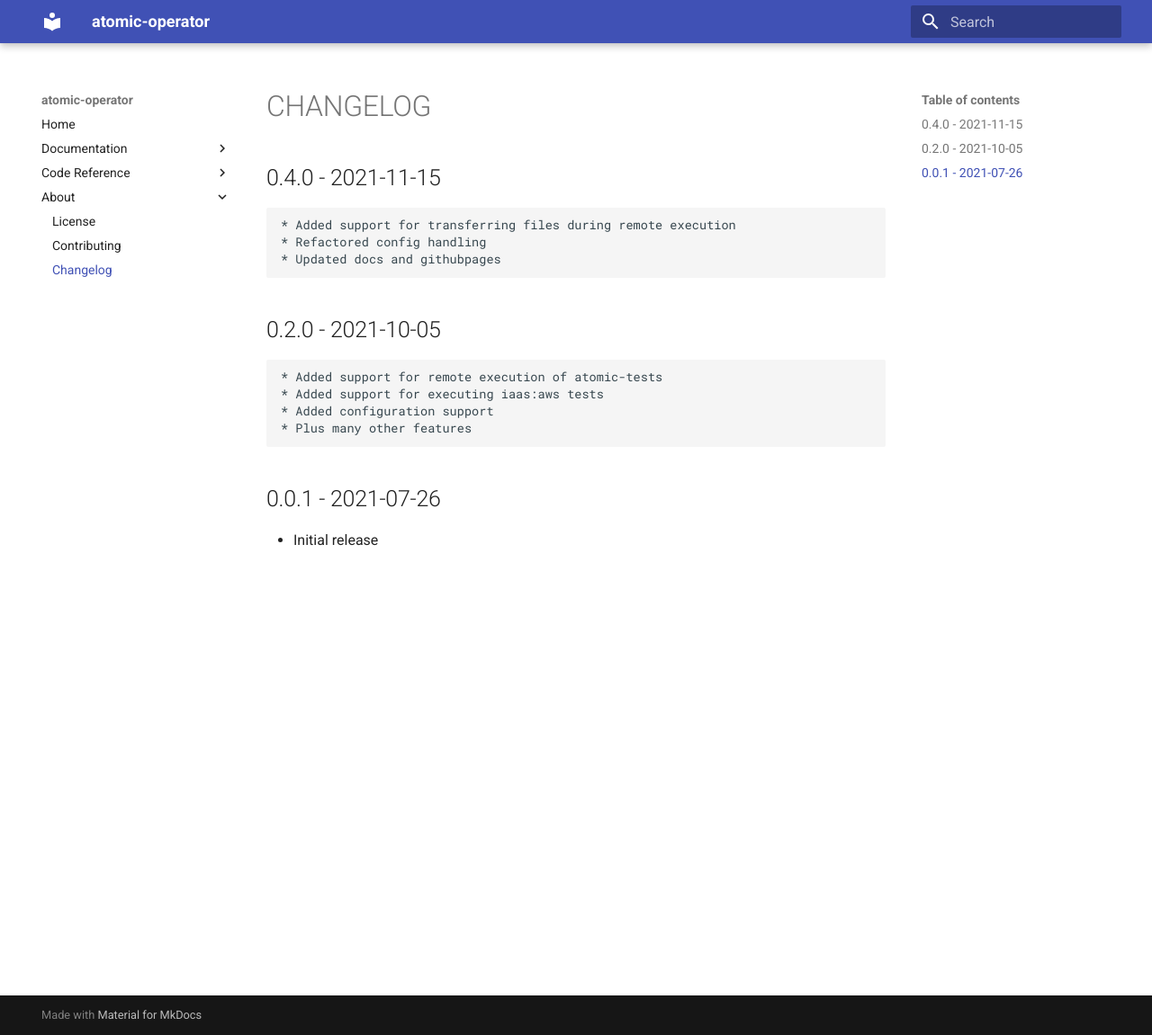
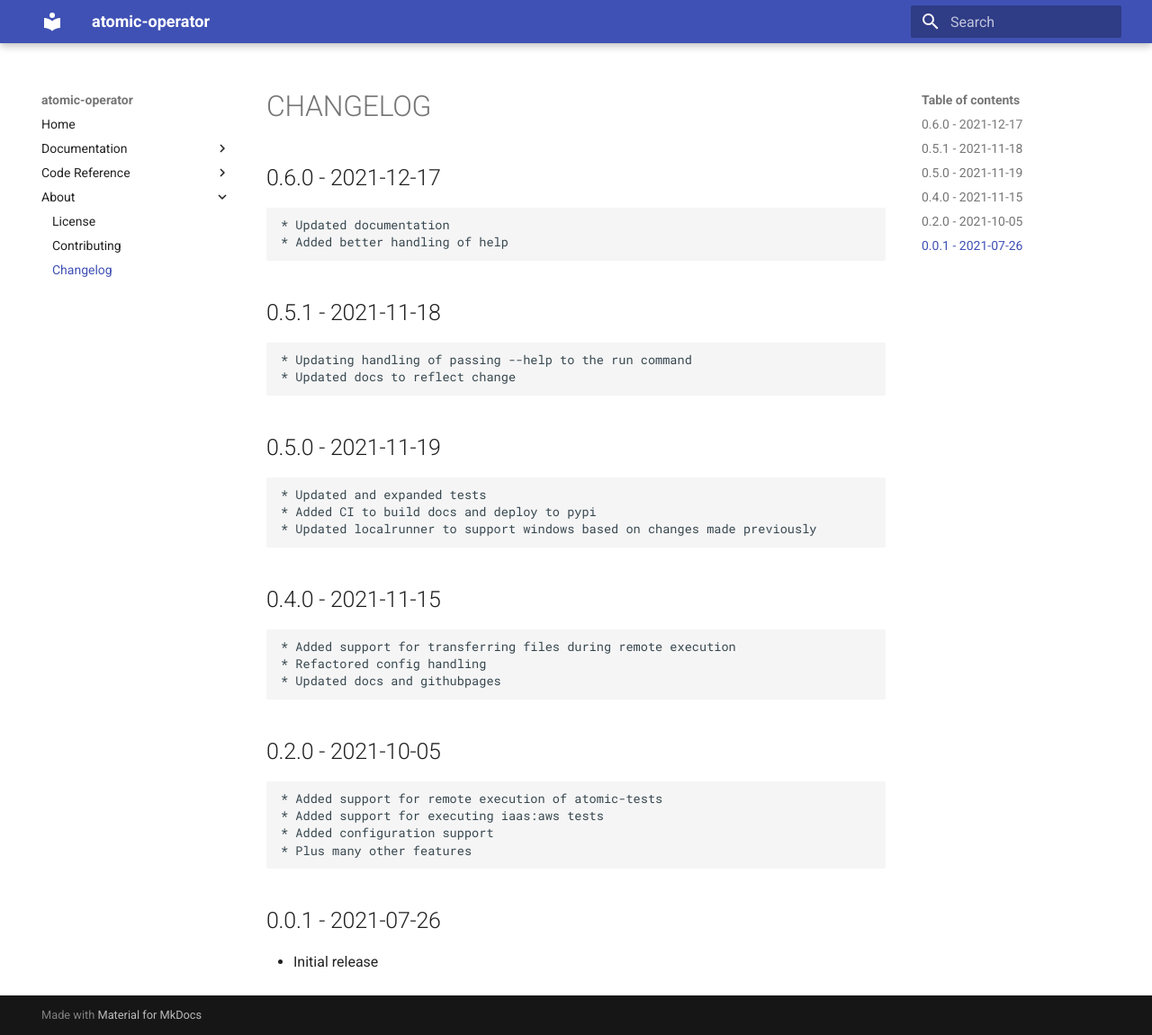
Before and after one commit to swimlane/atomic-operator, an MkDocs documentation site: the page built from docs/CHANGELOG.md, in a window 1280 px wide and 1151 px high. Shown: the whole window at 90% size. Built offline with MkDocs 1.6.1 and Material for MkDocs 9.7.7, drawn with Linux system fonts in a browser that asks for light colours; the version menu is left out.

Commit message:
Updated changelog

```diff
--- a/docs/CHANGELOG.md
+++ b/docs/CHANGELOG.md
@@ -1,4 +1,20 @@
 # CHANGELOG
+
+## 0.6.0 - 2021-12-17
+
+    * Updated documentation
+    * Added better handling of help
+
+## 0.5.1 - 2021-11-18
+
+    * Updating handling of passing --help to the run command
+    * Updated docs to reflect change
+
+## 0.5.0 - 2021-11-19
+
+    * Updated and expanded tests
+    * Added CI to build docs and deploy to pypi
+    * Updated localrunner to support windows based on changes made previously
 
 ## 0.4.0 - 2021-11-15
 
```
Also changed, not shown: CHANGELOG.md (+5 -0 lines).
